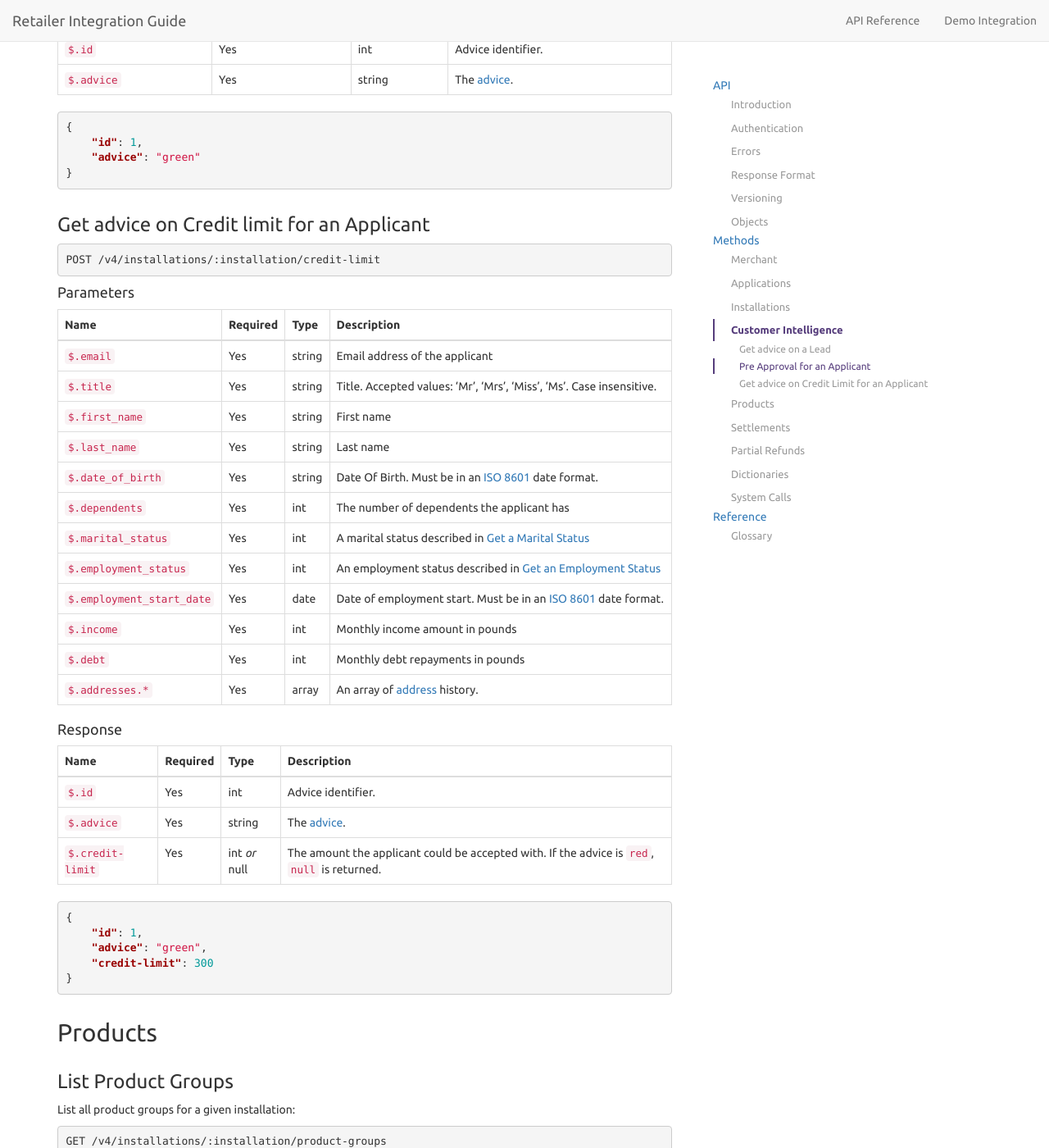
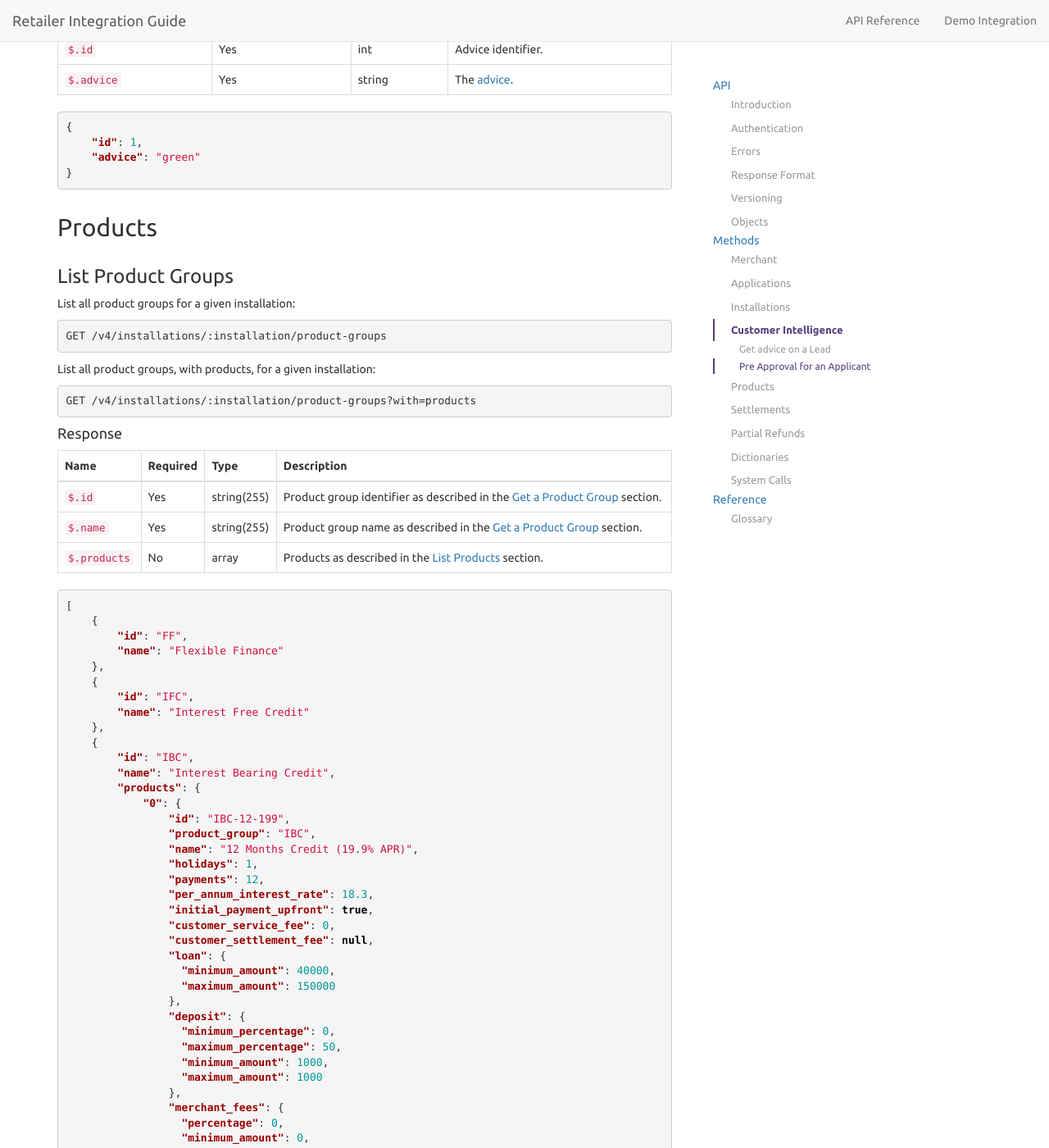
Before and after one commit to PayBreak/retailer-integration-guide, a Jekyll site: the page built from api/index.md, in a window 1280 px wide and 1400 px high, scrolled down 27558 px. Shown: the whole window at 82% size. Built offline with Jekyll 4.4.1, drawn with Linux system fonts in a browser that asks for light colours; nearby versions of some CDN libraries; Markdown is read by kramdown in place of the engine named in the settings; our own code applies the rules of GitHub Pages for plain Markdown files.

Commit message:
Remove Credit limit details

````diff
--- a/_includes/v4/customer-intelligence.md
+++ b/_includes/v4/customer-intelligence.md
@@ -94,42 +94,3 @@ Name | Required | Type | Description
     "advice": "green"
 }
 ```
-
-### Get advice on Credit limit for an Applicant
-
-```
-POST {{ site.data.globals.api_prefix }}/installations/:installation/credit-limit
-```
-
-#### Parameters
-
-Name | Required | Type | Description
---- | --- | --- | ---
-`$.email` | Yes | string | Email address of the applicant
-`$.title` | Yes | string | Title. Accepted values: 'Mr', 'Mrs', 'Miss', 'Ms'. Case insensitive.
-`$.first_name` | Yes | string | First name
-`$.last_name` | Yes | string | Last name
-`$.date_of_birth` | Yes | string | Date Of Birth. Must be in an [ISO 8601](https://en.wikipedia.org/wiki/ISO_8601) date format.
-`$.dependents` | Yes | int | The number of dependents the applicant has
-`$.marital_status` | Yes | int | A marital status described in [Get a Marital Status](#marital-statuses)
-`$.employment_status` | Yes | int | An employment status described in [Get an Employment Status](#employment-statuses)
-`$.employment_start_date` | Yes | date | Date of employment start. Must be in an [ISO 8601](https://en.wikipedia.org/wiki/ISO_8601) date format.
-`$.income` | Yes | int | Monthly income amount in pounds
-`$.debt` | Yes | int | Monthly debt repayments in pounds
-`$.addresses.*` | Yes | array | An array of [address](#address) history.
-
-#### Response
-
-Name | Required | Type | Description
---- | --- | --- | ---
-`$.id` | Yes | int | Advice identifier.
-`$.advice` | Yes | string | The [advice](#advice).
-`$.credit-limit` | Yes | int *or* null | The amount the applicant could be accepted with. If the advice is `red`, `null` is returned.
-
-```json
-{
-    "id": 1,
-    "advice": "green",
-    "credit-limit": 300
-}
-```
--- a/_includes/v4/toc.html
+++ b/_includes/v4/toc.html
@@ -66,7 +66,6 @@
         <ul class="nav nav-stacked">
             <li><a href="#get-advice-on-a-lead">Get advice on a Lead</a></li>
             <li><a href="#pre-approval-for-an-applicant">Pre Approval for an Applicant</a></li>
-            <li><a href="#get-advice-on-credit-limit-for-an-applicant">Get advice on Credit Limit for an Applicant</a></li>
         </ul>
     </li>
     <li><a href="#products">Products</a>
````
